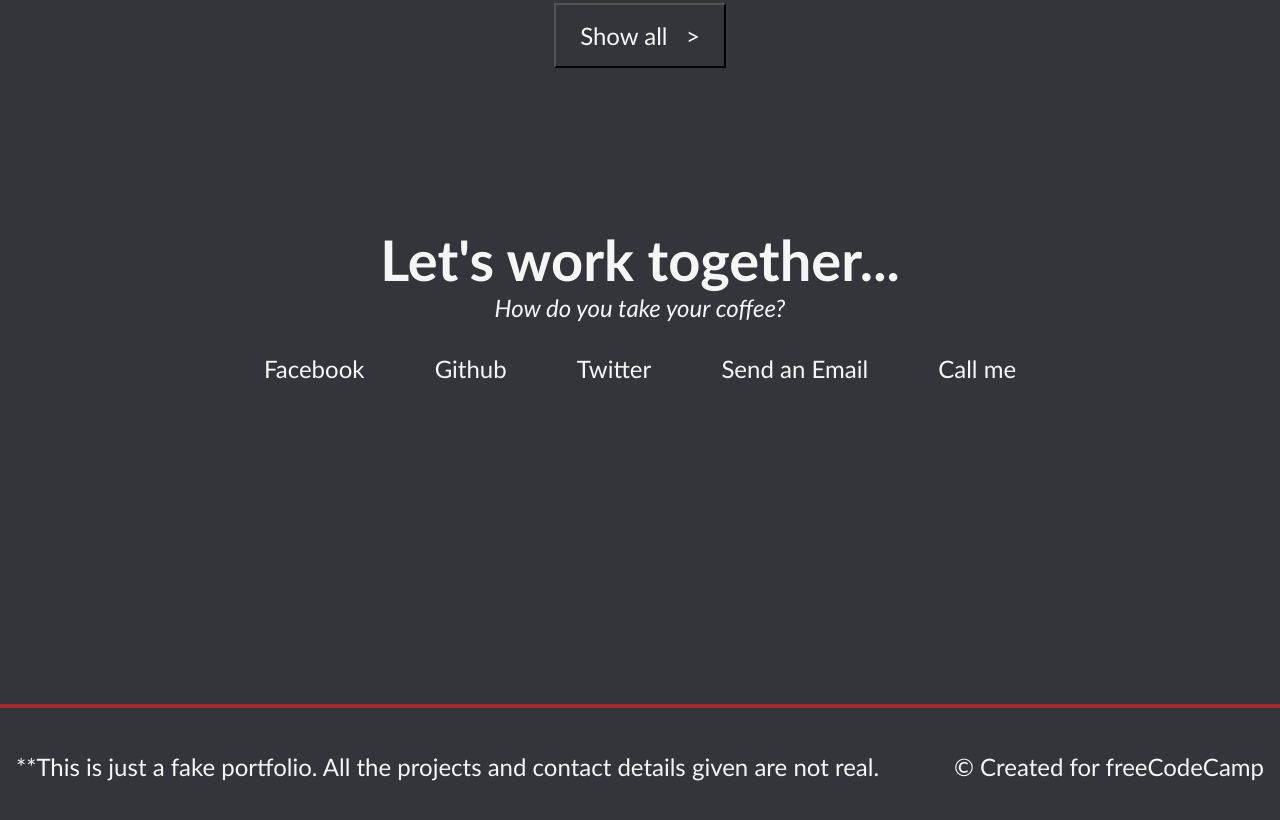
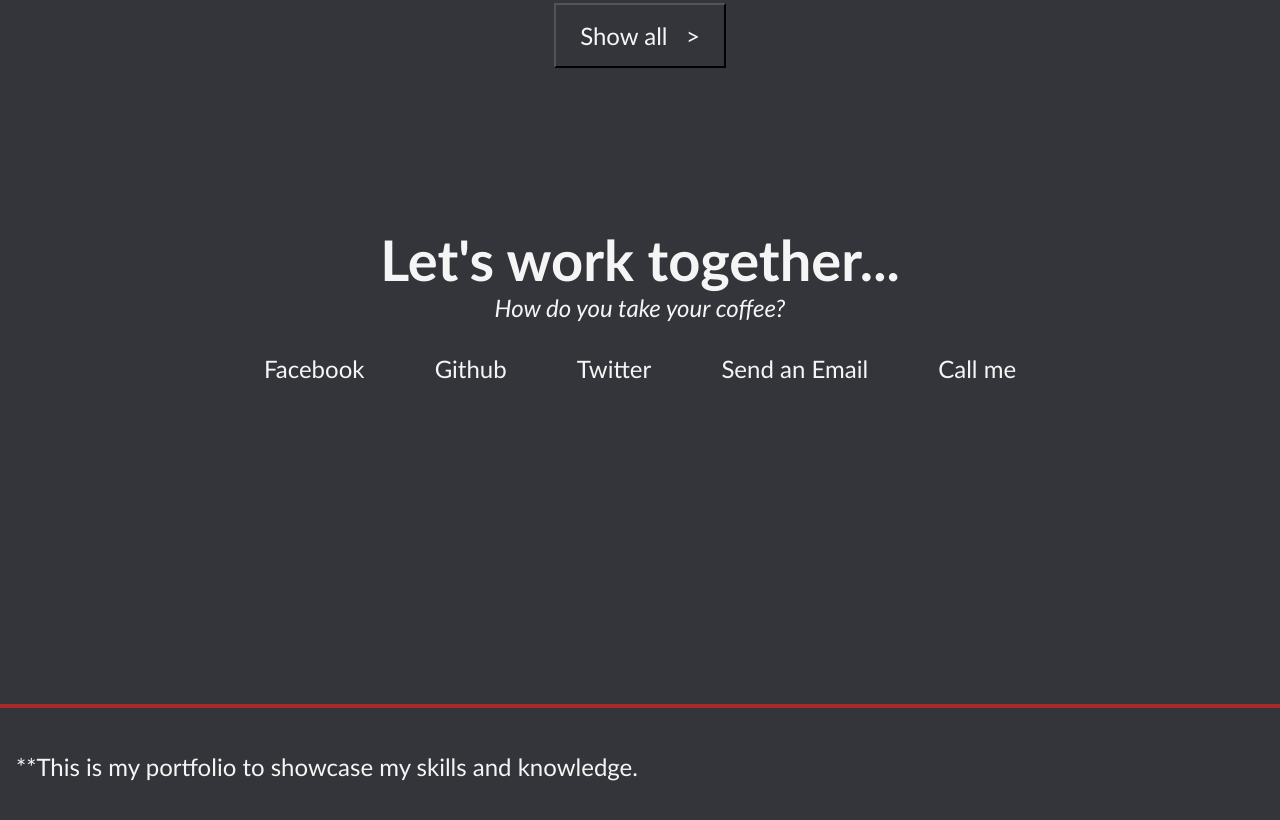
Before and after one commit to Tar-2005/portfolio, a plain HTML site: page index.html in a window 1280 px wide. Shown: the part 1936-2756 px from the top of the page. Drawn offline with Linux system fonts and the light colour scheme.

Commit message:
Update index.html

```diff
--- a/index.html
+++ b/index.html
@@ -75,8 +75,7 @@
     </section>
 
     <footer class="footer">
-        <p class="wrap inline">**This is just a fake portfolio. All the projects and contact details given are not real.</p>
-        <p class="wrap inline">&copy; Created for <a class="footer__link" href="https://freecodecamp.org/">freeCodeCamp</a></p>
+        <p class="wrap inline">**This is my portfolio to showcase my skills and knowledge.</p>
     </footer>
 
 
```
